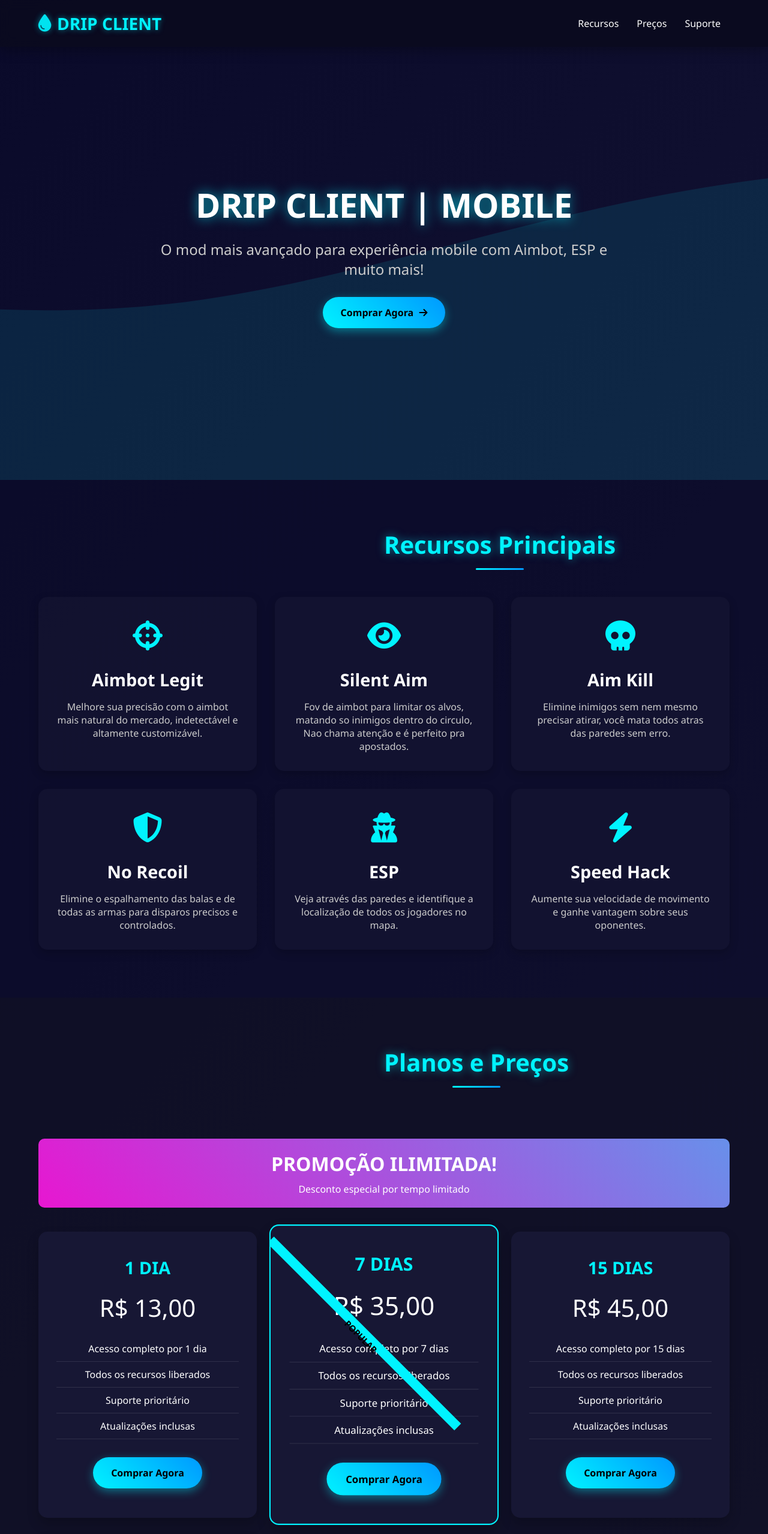
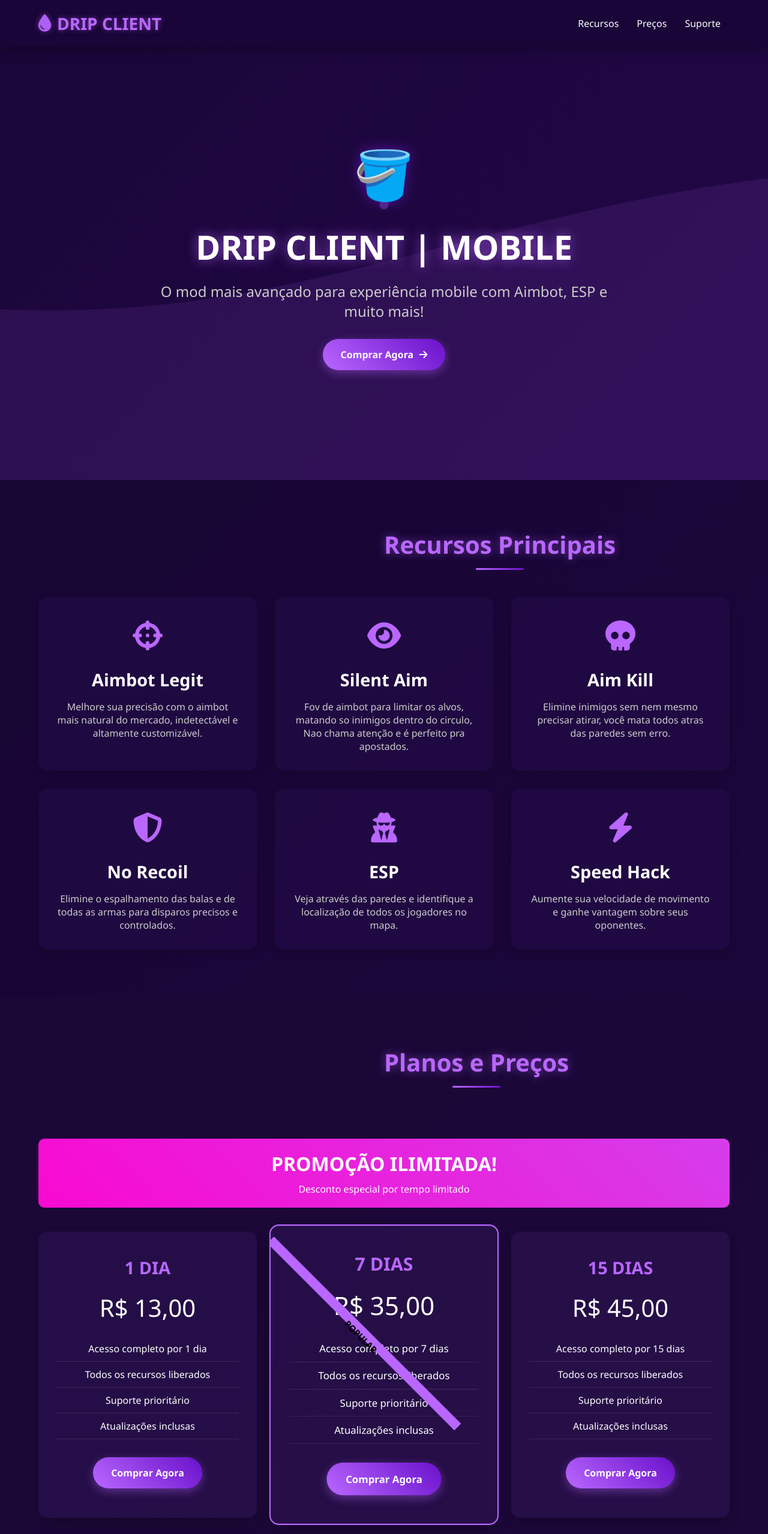
Before and after one commit to Lk28s/Unknown_store, a plain HTML site: page index.html in a window 1280 px wide. Shown: the top 2557 px of the page at 60% size. Drawn offline with Linux system fonts and the light colour scheme.

Commit message:
Update index.html

```diff
--- a/index.html
+++ b/index.html
@@ -3,7 +3,7 @@
 <head>
     <meta charset="UTF-8">
     <meta name="viewport" content="width=device-width, initial-scale=1.0">
-    <title>DRIP CLIENT | MOBILE MOD </title>
+    <title>DRIP CLIENT | MOBILE MOD</title>
     <link rel="stylesheet" href="https://cdnjs.cloudflare.com/ajax/libs/font-awesome/6.4.0/css/all.min.css">
     <style>
         /* TELA DE CARREGAMENTO */
@@ -13,7 +13,7 @@
             left: 0;
             width: 100%;
             height: 100%;
-            background: linear-gradient(135deg, #0a0a2a, #1a1a3a);
+            background: linear-gradient(135deg, #1a0638, #2d0b5e);
             display: flex;
             justify-content: center;
             align-items: center;
@@ -30,8 +30,8 @@
         .loader-logo {
             font-size: 3rem;
             font-weight: 700;
-            color: #00f3ff;
-            text-shadow: 0 0 15px rgba(0, 243, 255, 0.7);
+            color: #b967ff;
+            text-shadow: 0 0 15px rgba(185, 103, 255, 0.7);
             margin-bottom: 30px;
             display: flex;
             align-items: center;
@@ -55,10 +55,10 @@
             position: absolute;
             height: 100%;
             width: 0%;
-            background: linear-gradient(90deg, #00f3ff, #0099ff);
+            background: linear-gradient(90deg, #b967ff, #6a11cb);
             border-radius: 10px;
             transition: width 0.3s ease;
-            box-shadow: 0 0 10px rgba(0, 243, 255, 0.5);
+            box-shadow: 0 0 10px rgba(185, 103, 255, 0.5);
         }
 
         .loader-text {
@@ -76,13 +76,13 @@
         }
 
         body {
-            background: linear-gradient(135deg, #0a0a2a, #1a1a3a);
+            background: linear-gradient(135deg, #1a0638, #2d0b5e);
             color: #fff;
             overflow-x: hidden;
         }
 
         header {
-            background: rgba(10, 10, 30, 0.9);
+            background: rgba(26, 6, 56, 0.9);
             backdrop-filter: blur(10px);
             padding: 20px 5%;
             position: fixed;
@@ -96,15 +96,15 @@
         }
 
         header.scrolled {
-            background: rgba(10, 10, 30, 0.98);
+            background: rgba(26, 6, 56, 0.98);
             padding: 15px 5%;
         }
 
         .logo {
             font-size: 28px;
             font-weight: 700;
-            color: #00f3ff;
-            text-shadow: 0 0 10px rgba(0, 243, 255, 0.5);
+            color: #b967ff;
+            text-shadow: 0 0 10px rgba(185, 103, 255, 0.5);
             display: flex;
             align-items: center;
         }
@@ -132,7 +132,7 @@
         }
 
         nav ul li a:hover {
-            color: #00f3ff;
+            color: #b967ff;
         }
 
         nav ul li a::after {
@@ -142,7 +142,7 @@
             left: 0;
             width: 0;
             height: 2px;
-            background: #00f3ff;
+            background: #b967ff;
             transition: width 0.3s;
         }
 
@@ -174,10 +174,48 @@
             z-index: -1;
         }
 
+        .drip-bucket {
+            position: relative;
+            margin-bottom: 30px;
+        }
+
+        .bucket {
+            font-size: 80px;
+            color: #6a11cb;
+            filter: drop-shadow(0 0 10px rgba(106, 17, 203, 0.7));
+            position: relative;
+            z-index: 2;
+        }
+
+        .drip {
+            position: absolute;
+            top: 50px;
+            left: 50%;
+            transform: translateX(-50%);
+            width: 20px;
+            height: 50px;
+            background: linear-gradient(to bottom, #b967ff, #6a11cb);
+            border-radius: 0 0 10px 10px;
+            animation: dripAnimation 3s infinite;
+        }
+
+        .drop {
+            position: absolute;
+            top: 100px;
+            left: 50%;
+            width: 15px;
+            height: 15px;
+            background: #b967ff;
+            border-radius: 50%;
+            transform: translateX(-50%);
+            animation: dropAnimation 3s infinite;
+            opacity: 0;
+        }
+
         .hero h1 {
             font-size: 3.5rem;
             margin-bottom: 20px;
-            text-shadow: 0 0 20px rgba(0, 243, 255, 0.7);
+            text-shadow: 0 0 20px rgba(185, 103, 255, 0.7);
         }
 
         .hero p {
@@ -189,15 +227,15 @@
 
         .features {
             padding: 80px 5%;
-            background: rgba(10, 10, 40, 0.6);
+            background: rgba(20, 5, 45, 0.6);
         }
 
         .section-title {
             text-align: center;
             font-size: 2.5rem;
             margin-bottom: 60px;
-            color: #00f3ff;
-            text-shadow: 0 0 15px rgba(0, 243, 255, 0.5);
+            color: #b967ff;
+            text-shadow: 0 0 15px rgba(185, 103, 255, 0.5);
             position: relative;
             display: inline-block;
             left: 50%;
@@ -212,7 +250,7 @@
             transform: translateX(-50%);
             width: 80px;
             height: 3px;
-            background: linear-gradient(90deg, #00f3ff, #0099ff);
+            background: linear-gradient(90deg, #b967ff, #6a11cb);
             border-radius: 3px;
         }
 
@@ -223,7 +261,7 @@
         }
 
         .feature-card {
-            background: rgba(20, 20, 50, 0.7);
+            background: rgba(35, 10, 70, 0.7);
             border-radius: 15px;
             padding: 30px;
             text-align: center;
@@ -243,7 +281,7 @@
             left: 0;
             width: 100%;
             height: 5px;
-            background: linear-gradient(90deg, #00f3ff, #0099ff);
+            background: linear-gradient(90deg, #b967ff, #6a11cb);
             transform: scaleX(0);
             transform-origin: left;
             transition: transform 0.3s ease;
@@ -260,12 +298,12 @@
 
         .feature-card:hover {
             transform: translateY(-10px);
-            box-shadow: 0 15px 30px rgba(0, 243, 255, 0.2);
+            box-shadow: 0 15px 30px rgba(185, 103, 255, 0.2);
         }
 
         .feature-icon {
             font-size: 50px;
-            color: #00f3ff;
+            color: #b967ff;
             margin-bottom: 20px;
             transition: transform 0.3s;
         }
@@ -285,7 +323,7 @@
 
         .pricing {
             padding: 80px 5%;
-            background: rgba(15, 15, 35, 0.8);
+            background: rgba(25, 8, 50, 0.8);
         }
 
         .pricing-grid {
@@ -297,7 +335,7 @@
         }
 
         .pricing-card {
-            background: rgba(25, 25, 55, 0.8);
+            background: rgba(40, 15, 75, 0.8);
             border-radius: 15px;
             padding: 40px 30px;
             text-align: center;
@@ -317,7 +355,7 @@
             left: 0;
             width: 100%;
             height: 5px;
-            background: linear-gradient(90deg, #00f3ff, #0099ff);
+            background: linear-gradient(90deg, #b967ff, #6a11cb);
             transform: scaleX(0);
             transform-origin: left;
             transition: transform 0.3s ease;
@@ -333,7 +371,7 @@
         }
 
         .pricing-card.popular {
-            border: 2px solid #00f3ff;
+            border: 2px solid #b967ff;
             transform: scale(1.05);
         }
 
@@ -346,7 +384,7 @@
             position: absolute;
             top: 15px;
             right: -30px;
-            background: #00f3ff;
+            background: #b967ff;
             color: #000;
             padding: 5px 30px;
             font-size: 14px;
@@ -358,7 +396,7 @@
         .pricing-card h3 {
             font-size: 1.8rem;
             margin-bottom: 20px;
-            color: #00f3ff;
+            color: #b967ff;
         }
 
         .price {
@@ -385,15 +423,15 @@
         .btn {
             display: inline-block;
             padding: 15px 30px;
-            background: linear-gradient(45deg, #00f3ff, #0099ff);
-            color: #000;
+            background: linear-gradient(45deg, #b967ff, #6a11cb);
+            color: #fff;
             text-decoration: none;
             border-radius: 50px;
             font-weight: 700;
             transition: transform 0.3s, box-shadow 0.3s;
             border: none;
             cursor: pointer;
-            box-shadow: 0 5px 15px rgba(0, 243, 255, 0.4);
+            box-shadow: 0 5px 15px rgba(185, 103, 255, 0.4);
             position: relative;
             overflow: hidden;
         }
@@ -415,7 +453,7 @@
 
         .btn:hover {
             transform: translateY(-3px);
-            box-shadow: 0 8px 20px rgba(0, 243, 255, 0.6);
+            box-shadow: 0 8px 20px rgba(185, 103, 255, 0.6);
         }
 
         .btn i {
@@ -423,7 +461,7 @@
         }
 
         .promo-banner {
-            background: linear-gradient(45deg, #ff00cc, #00f3ff);
+            background: linear-gradient(45deg, #ff00cc, #b967ff);
             padding: 20px;
             text-align: center;
             margin: 40px 0;
@@ -467,7 +505,7 @@
         }
 
         footer {
-            background: #0a0a1a;
+            background: #0f0525;
             padding: 40px 5%;
             text-align: center;
             position: relative;
@@ -494,7 +532,7 @@
         }
 
         .social-icons a:hover {
-            color: #00f3ff;
+            color: #b967ff;
             transform: translateY(-5px);
         }
 
@@ -562,6 +600,44 @@
             }
         }
 
+        @keyframes dripAnimation {
+            0% {
+                height: 10px;
+            }
+            30% {
+                height: 50px;
+            }
+            40% {
+                height: 50px;
+            }
+            100% {
+                height: 10px;
+            }
+        }
+
+        @keyframes dropAnimation {
+            0% {
+                opacity: 0;
+                top: 100px;
+            }
+            30% {
+                opacity: 1;
+                top: 100px;
+            }
+            40% {
+                opacity: 1;
+                top: 150px;
+            }
+            41% {
+                opacity: 0;
+                top: 150px;
+            }
+            100% {
+                opacity: 0;
+                top: 100px;
+            }
+        }
+
         @media (max-width: 768px) {
             header {
                 flex-direction: column;
@@ -604,6 +680,10 @@
             .loader-bar {
                 width: 250px;
             }
+
+            .bucket {
+                font-size: 60px;
+            }
         }
     </style>
 </head>
@@ -635,6 +715,11 @@
     </header>
 
     <section class="hero">
+        <div class="drip-bucket">
+            <div class="bucket">🪣</div>
+            <div class="drip"></div>
+            <div class="drop"></div>
+        </div>
         <h1 class="animate-on-scroll">DRIP CLIENT | MOBILE</h1>
         <p class="animate-on-scroll">O mod mais avançado para experiência mobile com Aimbot, ESP e muito mais!</p>
         <a href="#pricing" class="btn animate-on-scroll">Comprar Agora <i class="fas fa-arrow-right"></i></a>
```
